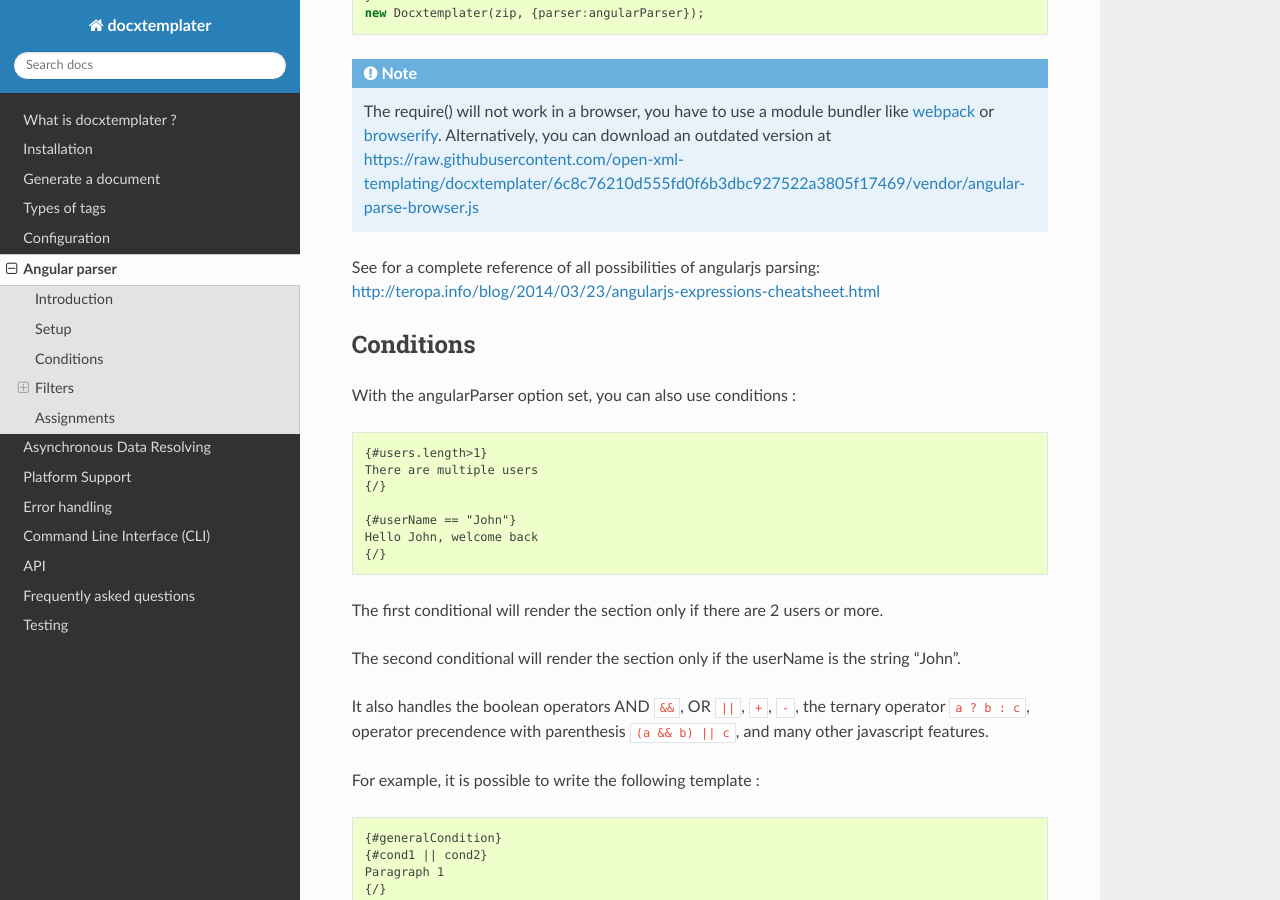
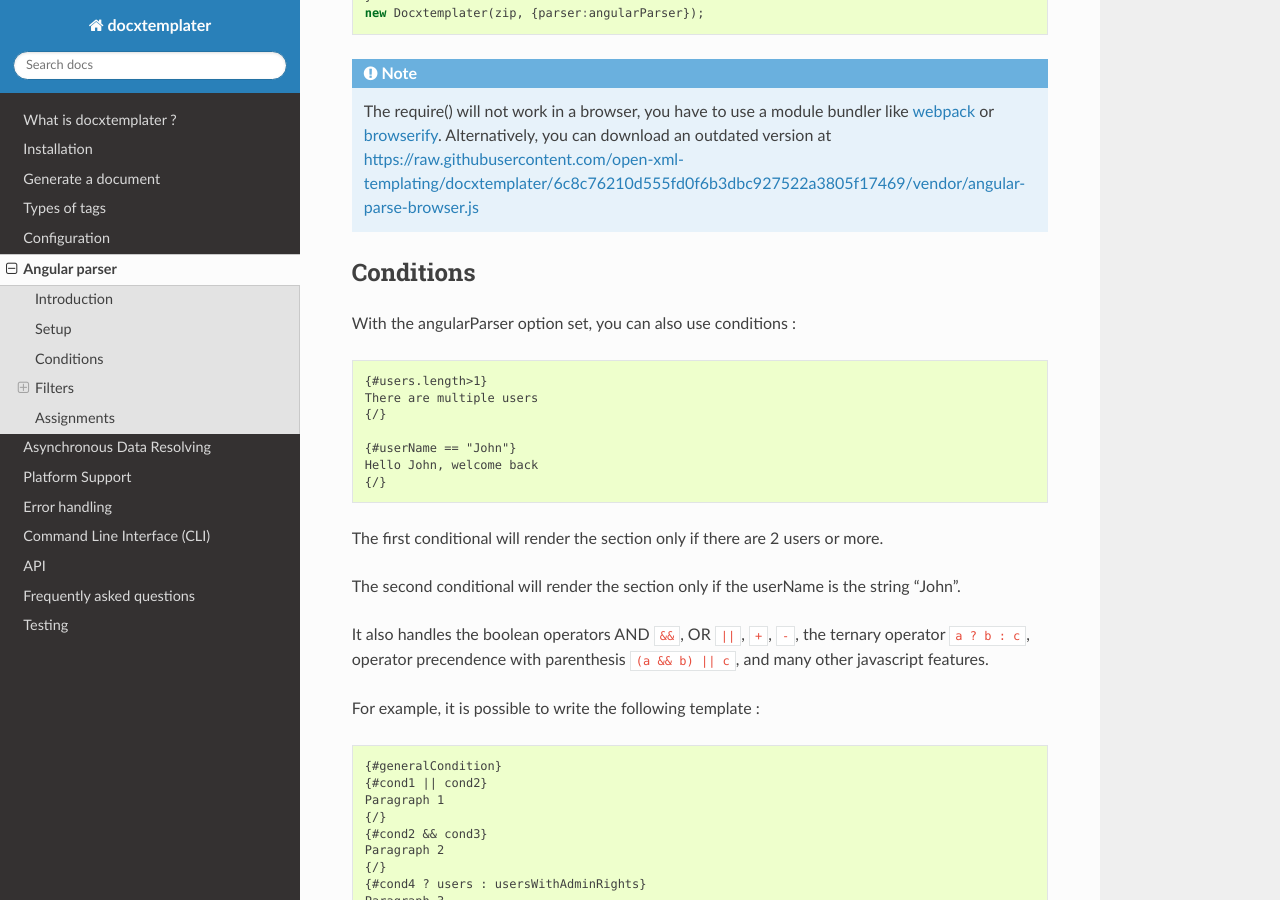
Before and after one commit to open-xml-templating/docxtemplater, a Sphinx documentation site: the page built from docs/source/angular_parse.rst, in a window 1280 px wide and 900 px high, scrolled down 1227 px. Built offline with Sphinx 7.4.7 and the Read the Docs theme 2.0.0, drawn with Linux system fonts in a browser that asks for light colours.

Commit message:
[docs] Remove deadlink

```diff
--- a/docs/source/angular_parse.rst
+++ b/docs/source/angular_parse.rst
@@ -76,9 +76,6 @@ Here's a code sample for how to use the angularParser :
 
 .. _`webpack`: https://webpack.github.io/
 .. _`browserify`: http://browserify.org/
-
-See for a complete reference of all possibilities of angularjs parsing:
-http://teropa.info/blog/2014/03/23/angularjs-expressions-cheatsheet.html
 
 Conditions
 ----------
```
